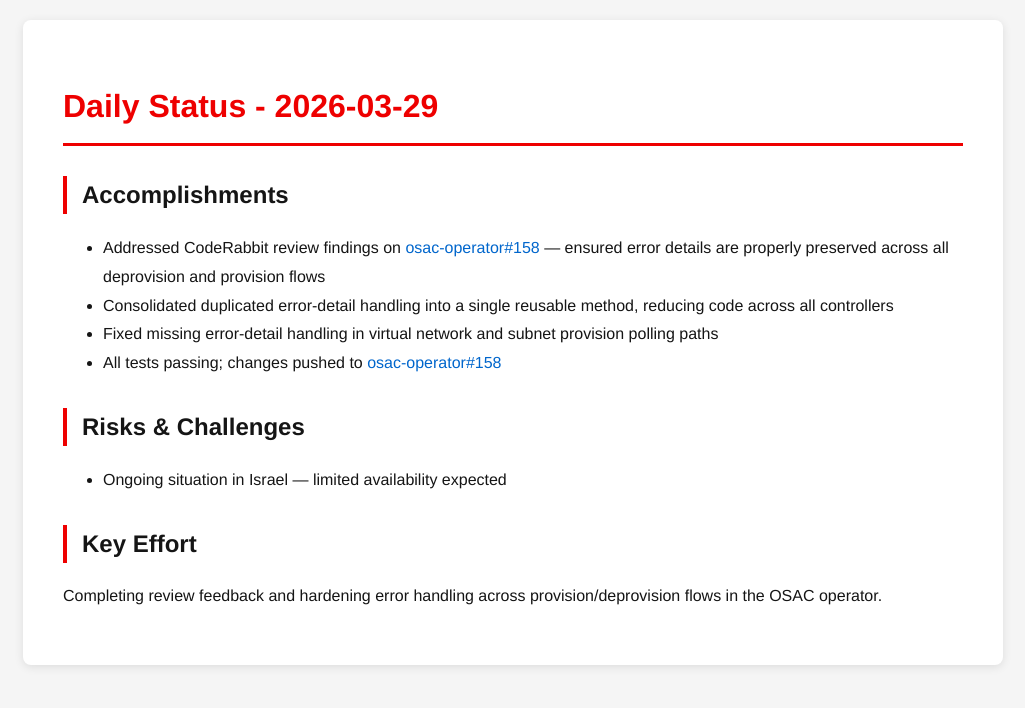
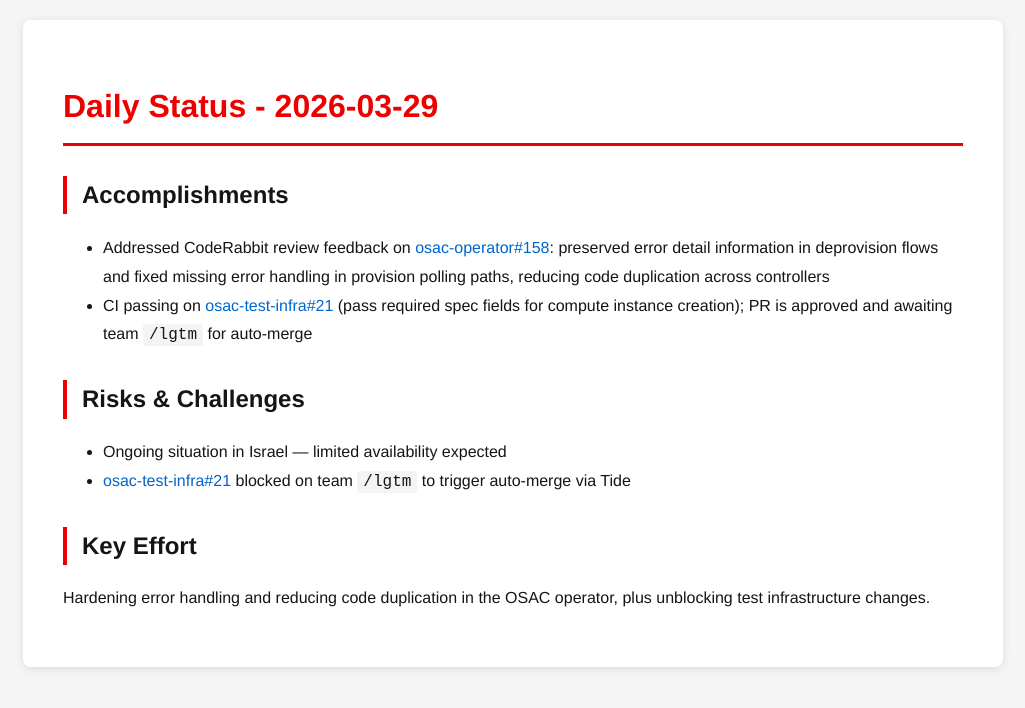
Before and after one commit to tzvatot/daily-status, a Jekyll site: the page built from 2026-03-29.md, in a window 1280 px wide. Shown: the top 708 px of the page, without its empty margins (127-1152 px from the left). Built offline with Jekyll 4.4.1, drawn with Linux system fonts in a browser that asks for light colours.

Commit message:
Daily status update - 2026-03-29

```diff
--- a/2026-03-29.md
+++ b/2026-03-29.md
@@ -7,13 +7,12 @@ date: 2026-03-29
 # Daily Status - 2026-03-29
 
 ## Accomplishments
-- Addressed CodeRabbit review findings on [osac-operator#158](https://github.com/osac-project/osac-operator/pull/158) — ensured error details are properly preserved across all deprovision and provision flows
-- Consolidated duplicated error-detail handling into a single reusable method, reducing code across all controllers
-- Fixed missing error-detail handling in virtual network and subnet provision polling paths
-- All tests passing; changes pushed to [osac-operator#158](https://github.com/osac-project/osac-operator/pull/158)
+- Addressed CodeRabbit review feedback on [osac-operator#158](https://github.com/osac-project/osac-operator/pull/158): preserved error detail information in deprovision flows and fixed missing error handling in provision polling paths, reducing code duplication across controllers
+- CI passing on [osac-test-infra#21](https://github.com/osac-project/osac-test-infra/pull/21) (pass required spec fields for compute instance creation); PR is approved and awaiting team `/lgtm` for auto-merge
 
 ## Risks & Challenges
 - Ongoing situation in Israel — limited availability expected
+- [osac-test-infra#21](https://github.com/osac-project/osac-test-infra/pull/21) blocked on team `/lgtm` to trigger auto-merge via Tide
 
 ## Key Effort
-Completing review feedback and hardening error handling across provision/deprovision flows in the OSAC operator.
+Hardening error handling and reducing code duplication in the OSAC operator, plus unblocking test infrastructure changes.
```
